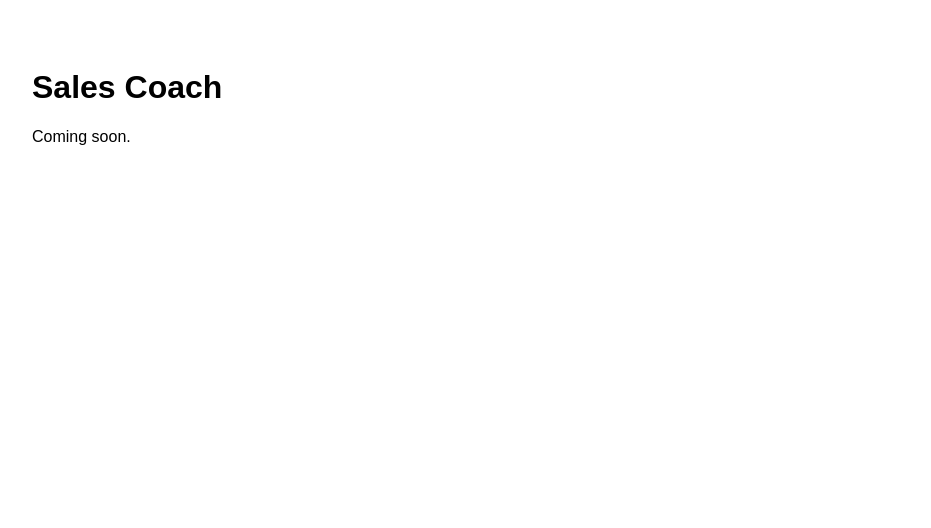
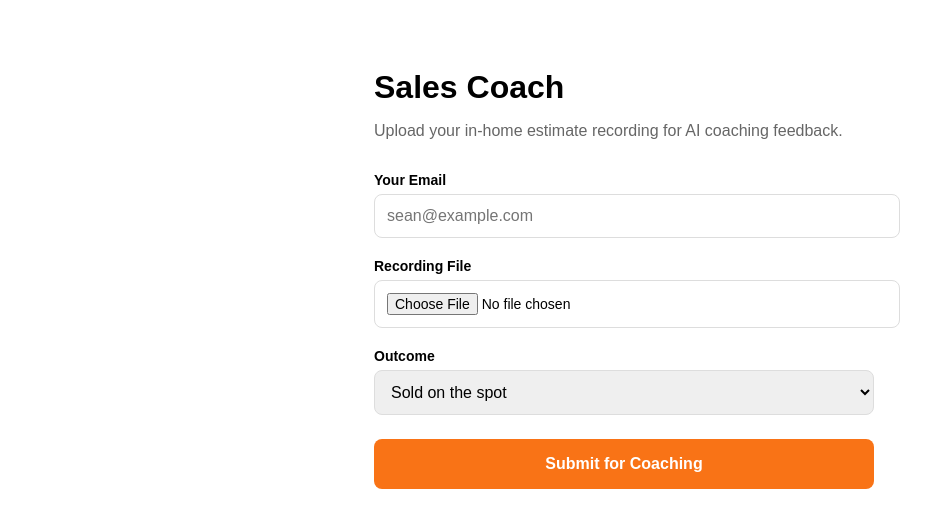
Before and after one commit to seanpatrickphelps-dotcom/salescoach, a Next.js app: page / in a window 1280 px wide. Shown: the top 528 px of the page, without its empty margins (16-947 px from the left). Built offline with nearby package versions, Linux system fonts and the light colour scheme; no server answers.

Commit message:
Implement file upload and email submission feature

```diff
--- a/app/page.js
+++ b/app/page.js
@@ -1,8 +1,144 @@
+'use client';
+
+import { useState } from 'react';
+import { supabase } from '../lib/supabase';
+
 export default function Home() {
+  const [email, setEmail] = useState('');
+  const [file, setFile] = useState(null);
+  const [outcome, setOutcome] = useState('Sold on the spot');
+  const [status, setStatus] = useState('idle');
+  const [errorMsg, setErrorMsg] = useState('');
+
+  const handleSubmit = async () => {
+    setErrorMsg('');
+
+    if (!email || !file) {
+      setErrorMsg('Need an email and a file.');
+      return;
+    }
+
+    setStatus('uploading');
+
+    try {
+      const fileName = `${Date.now()}-${file.name}`;
+      const { data: uploadData, error: uploadError } = await supabase.storage
+        .from('recordings')
+        .upload(fileName, file);
+
+      if (uploadError) throw uploadError;
+
+      const { data: urlData } = supabase.storage
+        .from('recordings')
+        .getPublicUrl(fileName);
+
+      const { error: insertError } = await supabase
+        .from('submissions')
+        .insert({
+          rep_email: email,
+          audio_url: urlData.publicUrl,
+          outcome: outcome,
+          status: 'uploaded'
+        });
+
+      if (insertError) throw insertError;
+
+      setStatus('success');
+    } catch (err) {
+      setStatus('error');
+      setErrorMsg(err.message || 'Something went wrong.');
+    }
+  };
+
+  if (status === 'success') {
+    return (
+      <main style={{ padding: '40px', fontFamily: 'sans-serif', maxWidth: '500px', margin: '0 auto' }}>
+        <h1 style={{ color: '#f97316' }}>Got it.</h1>
+        <p>Your recording is uploaded. Coaching feedback coming to {email} in about 10 minutes.</p>
+        <button
+          onClick={() => {
+            setStatus('idle');
+            setFile(null);
+            setEmail('');
+          }}
+          style={{ marginTop: '20px', padding: '12px 24px', background: '#f97316', color: 'white', border: 'none', borderRadius: '8px', cursor: 'pointer' }}
+        >
+          Submit Another
+        </button>
+      </main>
+    );
+  }
+
   return (
-    <main style={{ padding: '40px', fontFamily: 'sans-serif' }}>
-      <h1>Sales Coach</h1>
-      <p>Coming soon.</p>
+    <main style={{ padding: '40px', fontFamily: 'sans-serif', maxWidth: '500px', margin: '0 auto' }}>
+      <h1 style={{ marginBottom: '8px' }}>Sales Coach</h1>
+      <p style={{ color: '#666', marginBottom: '32px' }}>Upload your in-home estimate recording for AI coaching feedback.</p>
+
+      <div style={{ marginBottom: '20px' }}>
+        <label style={{ display: 'block', fontSize: '14px', fontWeight: '600', marginBottom: '6px' }}>
+          Your Email
+        </label>
+        <input
+          type="email"
+          value={email}
+          onChange={(e) => setEmail(e.target.value)}
+          placeholder="sean@example.com"
+          style={{ width: '100%', padding: '12px', border: '1px solid #ddd', borderRadius: '8px', fontSize: '16px' }}
+        />
+      </div>
+
+      <div style={{ marginBottom: '20px' }}>
+        <label style={{ display: 'block', fontSize: '14px', fontWeight: '600', marginBottom: '6px' }}>
+          Recording File
+        </label>
+        <input
+          type="file"
+          accept="audio/*,video/*"
+          onChange={(e) => setFile(e.target.files[0])}
+          style={{ width: '100%', padding: '12px', border: '1px solid #ddd', borderRadius: '8px', fontSize: '14px' }}
+        />
+      </div>
+
+      <div style={{ marginBottom: '24px' }}>
+        <label style={{ display: 'block', fontSize: '14px', fontWeight: '600', marginBottom: '6px' }}>
+          Outcome
+        </label>
+        <select
+          value={outcome}
+          onChange={(e) => setOutcome(e.target.value)}
+          style={{ width: '100%', padding: '12px', border: '1px solid #ddd', borderRadius: '8px', fontSize: '16px' }}
+        >
+          <option>Sold on the spot</option>
+          <option>Sold pending financing</option>
+          <option>Callback / think about it</option>
+          <option>Lost — price</option>
+          <option>Lost — timing</option>
+          <option>Lost — competitor</option>
+          <option>Lost — other</option>
+        </select>
+      </div>
+
+      <button
+        onClick={handleSubmit}
+        disabled={status === 'uploading'}
+        style={{
+          width: '100%',
+          padding: '16px',
+          background: status === 'uploading' ? '#999' : '#f97316',
+          color: 'white',
+          border: 'none',
+          borderRadius: '8px',
+          fontSize: '16px',
+          fontWeight: '600',
+          cursor: status === 'uploading' ? 'wait' : 'pointer'
+        }}
+      >
+        {status === 'uploading' ? 'Uploading...' : 'Submit for Coaching'}
+      </button>
+
+      {errorMsg && (
+        <p style={{ marginTop: '16px', color: '#dc2626', fontSize: '14px' }}>{errorMsg}</p>
+      )}
     </main>
   );
 }
```
